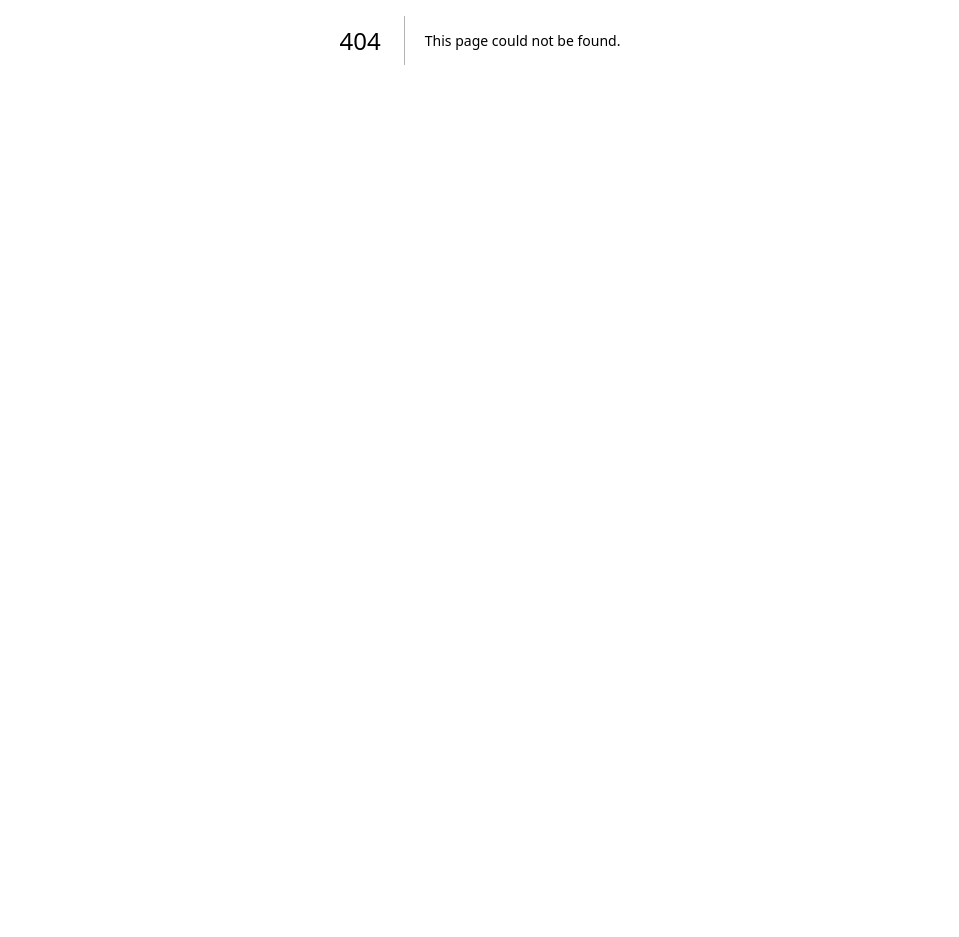
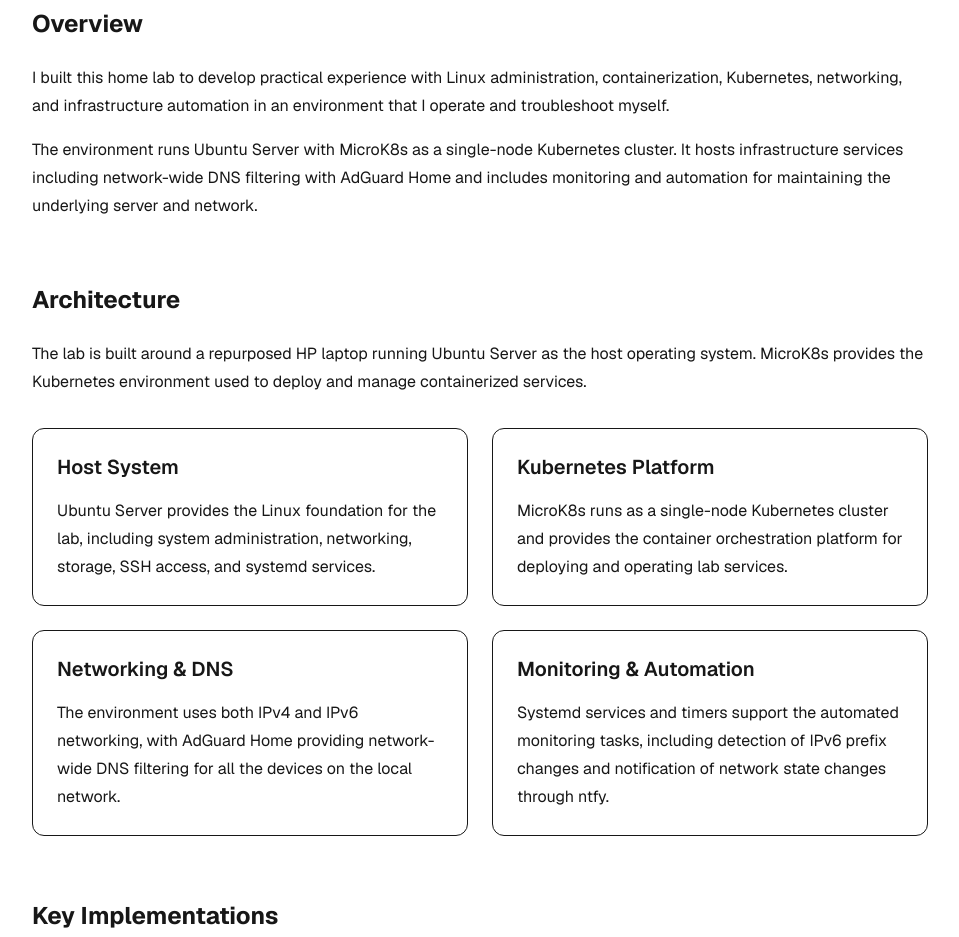
Before and after one commit to ivelwen/portfolio, a Next.js app: page /projects/home-lab in a window 1280 px wide. Before the commit this address had no page. Shown: the part 360-1297 px from the top of the page, without its empty margins (160-1119 px from the left). Before the commit the page ends 800 px from the top, so only its background shows below. Built offline with nearby package versions, Linux system fonts and the light colour scheme.

Commit message:
Add Home Lab project-card routing and case study

```diff
--- /dev/null
+++ b/src/app/projects/home-lab/page.tsx
@@ -0,0 +1,113 @@
+export default function HomeLabPage() {
+    return (
+        <main className="px-6 py-24">
+            <div className="mx-auto max-w-4xl">
+                <p className="font-semibold">Infrastructure & DevOps</p>
+
+                <h1 className="mt-4 text-4xl font-bold tracking-tight sm:text-5xl">
+                    Kubernetes Home Lab
+                </h1>
+
+                <p className="mt-6 max-w-2xl text-lg leading-8">
+                    A self-hosted Kubernetes environment built on Ubuntu Server for hands-on experience with container orchestration, networking, infrastructure services, monitoring, and automation.
+                </p>
+            <section className="mt-16">
+                <h2 className="text-2xl font-bold">Overview</h2>
+
+                <p className="mt-6 leading-7">
+                    I built this home lab to develop practical experience with Linux administration, containerization, Kubernetes, networking, and infrastructure automation in an environment that I operate and troubleshoot myself.
+                </p>
+
+                <p className="mt-4 leading-7">
+                    The environment runs Ubuntu Server with MicroK8s as a single-node Kubernetes cluster.  It hosts infrastructure services including network-wide DNS filtering with AdGuard Home and includes monitoring and automation for maintaining the underlying server and network.
+                </p>
+            </section>
+
+            <section className="mt-16">
+                <h2 className="text-2xl font-bold">Architecture</h2>
+
+                <p className="mt-6 leading-7">
+                    The lab is built around a repurposed HP laptop running Ubuntu Server as the host operating system.  MicroK8s provides the Kubernetes environment used to deploy and manage containerized services.
+                </p>
+
+                <div className="mt-8 grid gap-6 sm:grid-cols-2">
+                    <article className="rounded-xl border p-6">
+                        <h3 className="text-xl font-semibold">Host System</h3>
+
+                        <p className="mt-4 leading-7">
+                            Ubuntu Server provides the Linux foundation for the lab, including system administration, networking, storage, SSH access, and systemd services.
+                        </p>
+                    </article>
+
+                    <article className="rounded-xl border p-6">
+                        <h3 className="text-xl font-semibold">Kubernetes Platform</h3>
+                        <p className="mt-4 leading-7">
+                            MicroK8s runs as a single-node Kubernetes cluster and provides the container orchestration platform for deploying and operating lab services.
+                        </p>
+                    </article>
+
+                    <article className="rounded-xl border p-6">
+                        <h3 className="text-xl font-semibold">Networking & DNS</h3>
+
+                        <p className="mt-4 leading-7">
+                            The environment uses both IPv4 and IPv6 networking, with AdGuard Home providing network-wide DNS filtering for all the devices on the local network.
+                        </p>
+                    </article>
+
+                    <article className="rounded-xl border p-6">
+                        <h3 className="text-xl font-semibold">Monitoring & Automation</h3>
+
+                        <p className="mt-4 leading-7">
+                            Systemd services and timers support the automated monitoring tasks, including detection of IPv6 prefix changes and notification of network state changes through ntfy.
+                        </p>
+                    </article>
+                </div>
+            </section>
+
+            <section className="mt-16">
+                <h2 className="text-2xl font-bold">Key Implementations</h2>
+
+                <div className="mt-8 space-y-10">
+                    <article>
+                        <h3 className="text-xl font-semibold">
+                             Kubernetes Infrastructure
+                        </h3>
+
+                        <p className="mt-4 leading-7">
+                            Configured and operate a single-node MicroK8s cluster on Ubuntu Server, including DNS, persistent storage, metrics collection, a local container registry, and Kubernetes networking with Calico.
+                        </p>
+                    </article>
+
+                    <article>
+                        <h3 className="text-xl font-semibold">
+                            Network-Wide DNS Filtering
+                        </h3>
+                        <p className="mt-4 leading-7">
+                            Deployed AdGuard Home as a Kubernetes-managed service to provide DNS filtering across the local network while supporting both IPv4 and IPv6 clients.
+                        </p>
+                    </article>
+
+                    <article>
+                        <h3 className="text-xl font-semibold">
+                            Dual-Stack Networking
+                        </h3>
+
+                        <p className="mt-4 leading-7">
+                            Configured the server to operate with both IPv4 and IPv6 and validated Kubernetes networking, DNS resolution, and service connectivity across the environment.
+                        </p>
+                    </article>
+
+                    <article>
+                        <h3 className="text-xl font-semibold">
+                            IPv6 Prefix Monitoring
+                        </h3>
+                        <p className="mt-4 leading-7">
+                            Built a host-level monitoring solution using a shell script, systemd service, and systemd timer to detect IPv6 prefix changes and send state-aware notifications when network conditions change.
+                        </p>
+                    </article>
+                </div>
+            </section>
+            </div>
+        </main>
+    );
+}
--- a/src/components/ProjectCard.tsx
+++ b/src/components/ProjectCard.tsx
@@ -1,13 +1,17 @@
+import Link from "next/link";
+
 type ProjectCardProps = {
     title: string;
     description: string;
     technologies: string[];
-    };
+    href?: string;
+};
 
 export default function ProjectCard({
     title,
     description,
     technologies,
+    href,
 }: ProjectCardProps) {
     return (
         <article className="rounded-xl border p-6 transition-all hover:border-gray-500 hover:shadow-lg">
@@ -17,11 +21,23 @@
 
             <div className="mt-6 flex flex-wrap gap-2">
                 {technologies.map((technology) => (
-                    <span key={technology} className="rounded-full border px-3 py-1 text-sm">
+                    <span
+                        key={technology}
+                        className="rounded-full border px-3 py-1 text-sm"
+                    >
                         {technology}
                     </span>
-            ))}
-        </div>
-    </article>
+                ))}
+            </div>
+
+            {href && (
+                <Link
+                    href={href}
+                    className="mt-6 inline-block font-semibold underline underline-offset-4"
+                >
+                    View Project
+                </Link>
+            )}
+        </article>
     );
 }
--- a/src/components/Projects.tsx
+++ b/src/components/Projects.tsx
@@ -5,12 +5,14 @@
     title: string;
     description: string;
     technologies: string[];
+    href?: string;
 };
 
 const projects: Project[] = [
     {
         title: "Kubernetes Home Lab",
-    description: "Built and operate a self-hosted Kubernetes home lab using MicroK8s on Ubuntu Server.",
+        description:
+           "Built and operate a self-hosted Kubernetes home lab using MicroK8s on Ubuntu Server.",
         technologies: [
            "Ubuntu Server",
            "MicroK8s",
@@ -20,10 +22,12 @@
            "AdGuard Home",
            "systemd",
         ],
+        href: "/projects/home-lab",
     },
     {
         title: "Developer Portfolio",
-        description: "Designed and built a personal portolio using Next.js, React, Typescript, and Tailwind CSS with a focus on responsive design and reusable components.",
+        description:
+            "Designed and built a personal portfolio using Next.js, React, Typescript, and Tailwind CSS with a focus on responsive design and reusable components.",
         technologies: [
             "Next.js",
             "React",
@@ -40,7 +44,13 @@
         <Section id="projects" title="Projects">
             <div className="mt-8 flex flex-col gap-6">
                 {projects.map((project) => (
-                <ProjectCard key={project.title} title={project.title} description={project.description} technologies={project.technologies} />
+                    <ProjectCard
+                        key={project.title}
+                        title={project.title}
+                        description={project.description}
+                        technologies={project.technologies}
+                        href={project.href}
+                    />
                 ))}
             </div>
         </Section>
```
Lines whose indentation alone changed are shown as unchanged.
